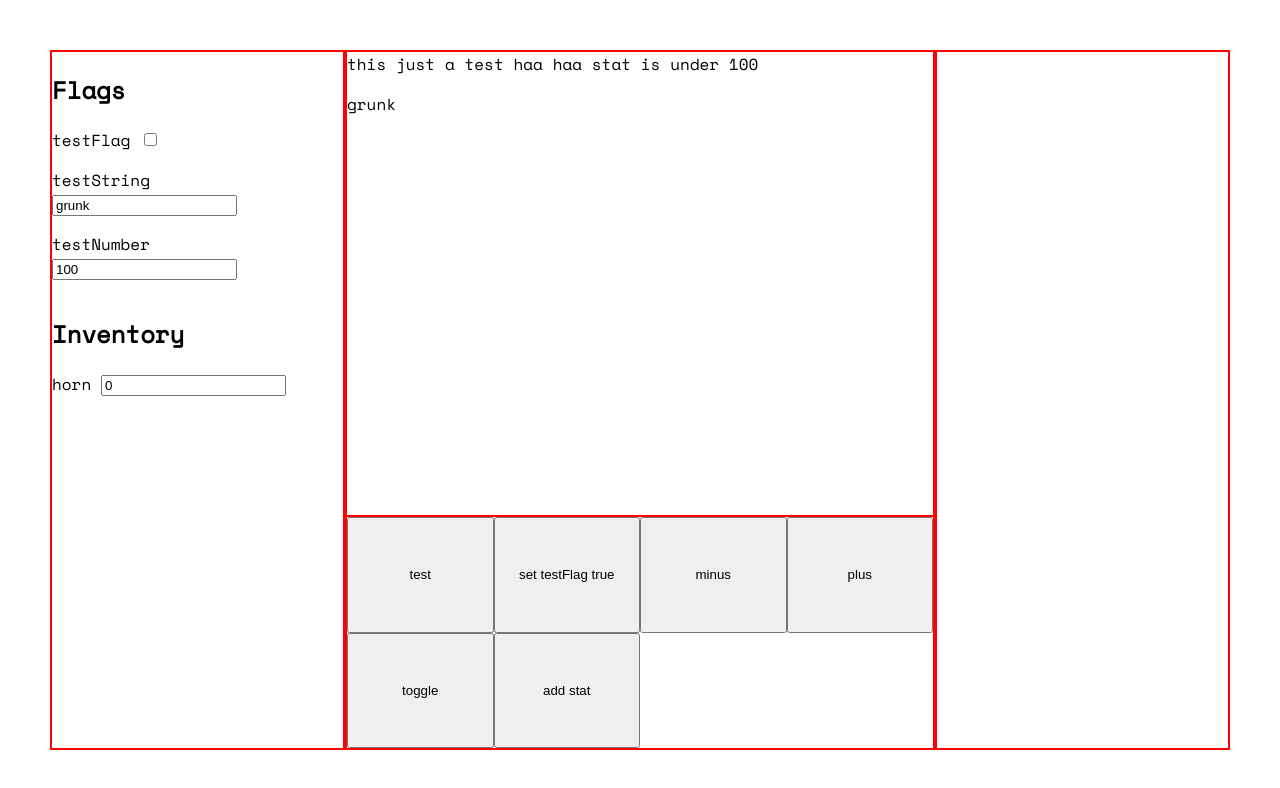
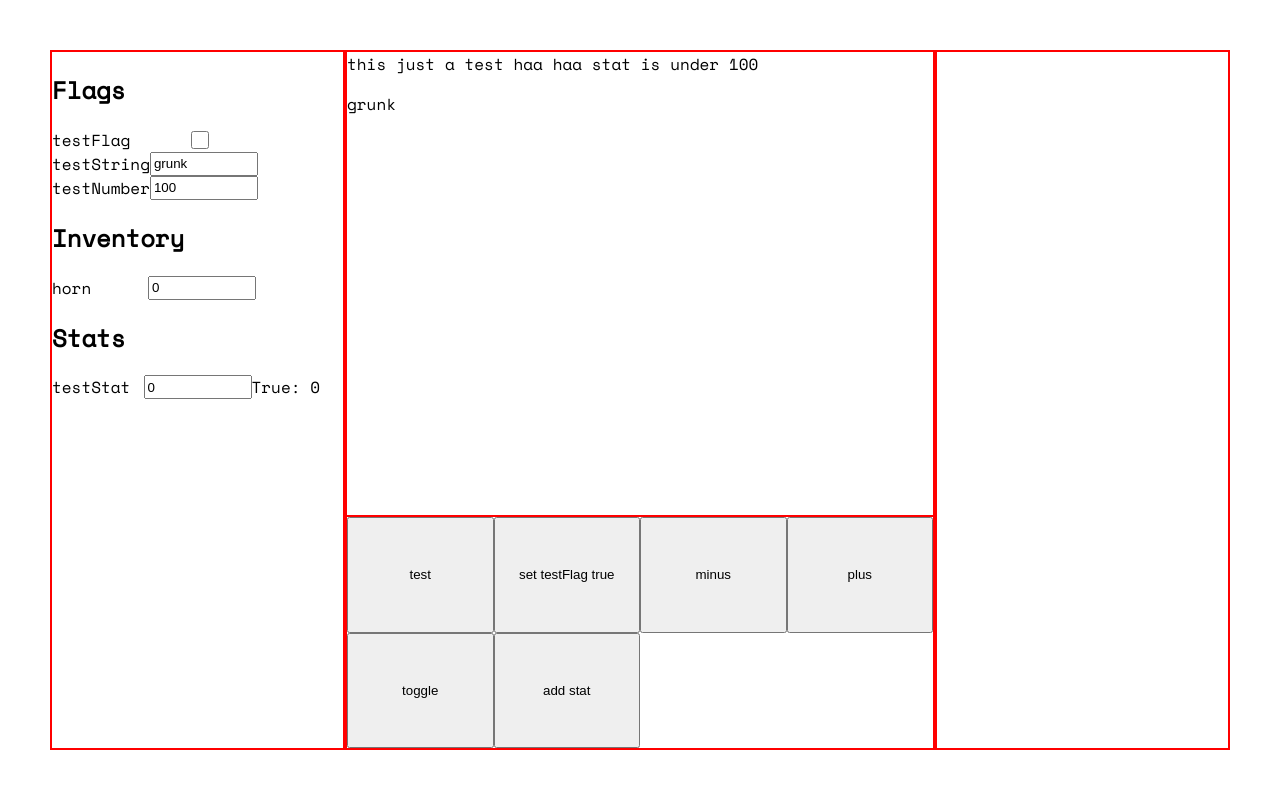
Before and after one commit to TrentWest7190/atheneum, a Vue app: page / in a window 1280 px wide. Shown: the top 788 px of the page. Built offline with nearby package versions, Linux system fonts and the light colour scheme.

Commit message:
Story now has scope of Player, stats implemented

```diff
--- a/src/App.vue
+++ b/src/App.vue
@@ -25,7 +25,7 @@ import EventEngine from './engine/EventEngine'
 
 export default {
   name: 'app',
-  props: ['Story'],
+  props: ['Story', 'Player'],
   components: {
     TextView,
     ButtonView,
@@ -35,7 +35,6 @@ export default {
 
   data () {
     return {
-      Player: Player,
       EventEngine: EventEngine
     }
   },
--- a/src/components/DebugView.vue
+++ b/src/components/DebugView.vue
@@ -1,20 +1,22 @@
 <template>
   <div class="col-flex">
     <h2>Flags</h2>
-    <div v-for="(flag, flagName) in Player.State.flags">
-      <p>
-        {{ flagName }}
-        <input v-if="typeof flag === 'string'" :value="flag"  @blur="updatePlayer('setFlag', flagName, $event.target.value)">
-        <input v-if="typeof flag === 'boolean'" type="checkbox" :checked="flag" @click="updatePlayer('setFlag', flagName, $event.target.checked)">
-        <input v-if="typeof flag === 'number'" type="number" :value="flag" @blur="updatePlayer('setFlag', flagName, $event.target.value, true)">
-      </p>
+    <div class="row-flex debug-row" v-for="(flag, flagName) in Player.State.flags">
+      <span>{{ flagName }}</span>
+      <input class="debug-input" v-if="typeof flag === 'string'" :value="flag"  @blur="updatePlayer('setFlag', flagName, $event.target.value)">
+      <input class="debug-input" v-if="typeof flag === 'boolean'" type="checkbox" :checked="flag" @click="updatePlayer('setFlag', flagName, $event.target.checked)">
+      <input class="debug-input" v-if="typeof flag === 'number'" type="number" :value="flag" @blur="updatePlayer('setFlag', flagName, $event.target.value, true)">
     </div>
     <h2>Inventory</h2>
-    <div v-for="(item, itemName) in Player.State.inventory">
-      <p>
-        {{ itemName }}
-        <input type="number" :value="item" @blur="updatePlayer('getItem', itemName, $event.target.value, true)">
-      </p>
+    <div class="row-flex debug-row" v-for="(item, itemName) in Player.State.inventory">
+      <span>{{ itemName }}</span>
+      <input class="debug-input" type="number" :value="item" @blur="updatePlayer('getItem', itemName, $event.target.value, true)">
+    </div>
+    <h2>Stats</h2>
+    <div class="row-flex debug-row" v-for="(stat, statName) in Player.State.stats">
+      <span>{{ statName }}</span>
+      <input class="debug-input" type="number" :value="stat._value" @blur="updatePlayer('setStatDirect', statName, $event.target.value, true)">
+      <span>True: {{ stat.value }}</span>
     </div>
   </div>
 </template>
@@ -34,4 +36,11 @@ export default {
 </script>
 
 <style>
+.debug-input {
+  width: 100px
+}
+
+.debug-row > * {
+  flex-basis: 33%;
+}
 </style>
--- a/src/engine/EventEngine.js
+++ b/src/engine/EventEngine.js
@@ -16,7 +16,7 @@ EventEngine.getItem = function (target) {
 }
 
 EventEngine.setStat = function (target) {
-  Player.Functions.setStat(target.statName, Player.State.stats[target.statName]._onSet(target.statValue, Player.State))
+  Player.Functions.setStat(target.statName, target.statValue)
 }
 
 EventEngine.appendText = function (paragraphId) {
@@ -24,7 +24,11 @@ EventEngine.appendText = function (paragraphId) {
 }
 
 EventEngine.delegateEvents = function (eventArray) {
-  eventArray.forEach(event => EventEngine[event.name](event.target), this)
+  eventArray.forEach(event => {
+    if (typeof event.condition === 'undefined' || event.condition()) {
+      EventEngine[event.name](event.target)
+    }
+  }, this)
 }
 
 const operations = {
--- a/src/engine/Player.js
+++ b/src/engine/Player.js
@@ -20,7 +20,11 @@ Player.Functions.getItem = function (itemName, amount) {
 }
 
 Player.Functions.setStat = function (statName, statValue) {
-  Vue.set(Player.State.stats, statName, {value: statValue})
+  Vue.set(Player.State.stats[statName], 'value', statValue)
+}
+
+Player.Functions.setStatDirect = function (statName, statValue) {
+  Vue.set(Player.State.stats[statName], '_value', statValue)
 }
 
 Player.Functions.movePlayer = function (moveTo) {
@@ -28,4 +32,18 @@ Player.Functions.movePlayer = function (moveTo) {
   Vue.set(Player, 'CurrentLocation', moveTo)
 }
 
+Player.Setup = function (flagData, itemData, statData) {
+  for (let [key, value] of Object.entries(flagData)) {
+    Player.Functions.setFlag(key, value)
+  }
+
+  for (let [key, value] of Object.entries(itemData)) {
+    Player.Functions.getItem(key, value.initAmount || 0)
+  }
+
+  for (let [key, value] of Object.entries(statData)) {
+    Vue.set(Player.State.stats, key, value)
+  }
+}
+
 export default Player
--- a/src/main.js
+++ b/src/main.js
@@ -4,30 +4,17 @@ import Vue from 'vue'
 import App from './App'
 import Player from './engine/Player'
 
-let Story = require('../static/debug.js')
-
-for (let flag in Story.flagData) {
-  Player.Functions.setFlag(flag, Story.flagData[flag])
-}
-
-for (let item in Story.itemData) {
-  Player.Functions.getItem(item, typeof Story.itemData[item].initAmount !== 'undefined' ? Story.itemData[item].initAmount : 0)
-}
-
-for (let stat in Story.statData) {
-  Player.Functions.setStat(stat, Story.statData[stat].defaultValue)
-  Object.defineProperty(Player.State.stats[stat], '_onSet', {value: Story.statData[stat].onSet})
-  Object.defineProperty(Player.State.stats[stat], '_onGet', {value: Story.statData[stat].onGet})
-}
+let Story = require('./stories/debug.js')
 
 Player.Functions.movePlayer(Story.config.startScreenId)
 
 /* eslint-disable no-new */
 new Vue({
   el: '#app',
-  template: '<App :Story="Story"></App>',
+  template: '<App :Story="Story" :Player="Player"></App>',
   components: { App },
   data: {
-    Story: Story
+    Story: Story,
+    Player: Player
   }
 })
--- a/static/debug.js
+++ b/src/stories/debug.js
@@ -1,38 +1,27 @@
-const statData = {
-  testStat: {
-    defaultValue: 0,
-    onSet (value, PlayerState) {
-      if (PlayerState.flags.testFlag) {
-        return value + 100
-      } else {
-        return value
-      }
-    },
-    onGet (value, PlayerState) {
-      if (PlayerState.flags.testFlag) {
-        return value * 2
-      } else {
-        return value
-      }
-    }
-  }
-}
+import Player from '../engine/Player'
+
+/* eslint-disable no-unused-vars */
+let Flags = Player.State.flags
+let Inventory = Player.State.inventory
+let Stats = Player.State.stats
 
 const textData = {
   paragraph_1: {
-    textContent (playerState) {
-      return `this just a test ${this.replacements.chunkert(playerState)}
-      ${this.replacements.statTest(playerState)}`
+    textContent () {
+      return `this just a test ${this.replacements.chunkert()}
+      ${this.replacements.statTest()}`
     },
 
     replacements: {
-      chunkert (playerState) {
-        return playerState.flags.testFlag ? 'hoo hoo' : 'haa haa'
+      chunkert () {
+        return Flags.testFlag ? 'hoo hoo' : 'haa haa'
       },
 
-      statTest (playerState) {
-        if (statData.testStat.onGet(playerState.stats.testStat, playerState) > 100) {
+      statTest () {
+        if (Stats.testStat.value > 100) {
           return 'stat is over 100'
+        } else if (Stats.testStat.value === 100) {
+          return 'stat is 100'
         } else {
           return 'stat is under 100'
         }
@@ -181,7 +170,7 @@ const screenData = {
 
 const flagData = {
   testFlag: false,
-  testString: "grunk",
+  testString: 'grunk',
   testNumber: 100
 }
 
@@ -191,9 +180,30 @@ const itemData = {
   }
 }
 
+const statData = {
+  testStat: {
+    _value: 0,
+    get value () {
+      if (Flags.testFlag) {
+        return this._value + 100
+      }
+      return this._value
+    },
+    set value (newValue) {
+      if (Flags.testFlag) {
+        this._value + newValue + 10
+      } else {
+        this._value + newValue
+      }
+    }
+  }
+}
+
 const config = {
   startScreenId: 'screen_1'
 }
+
+Player.Setup(flagData, itemData, statData)
 
 exports.textData = textData
 
```
